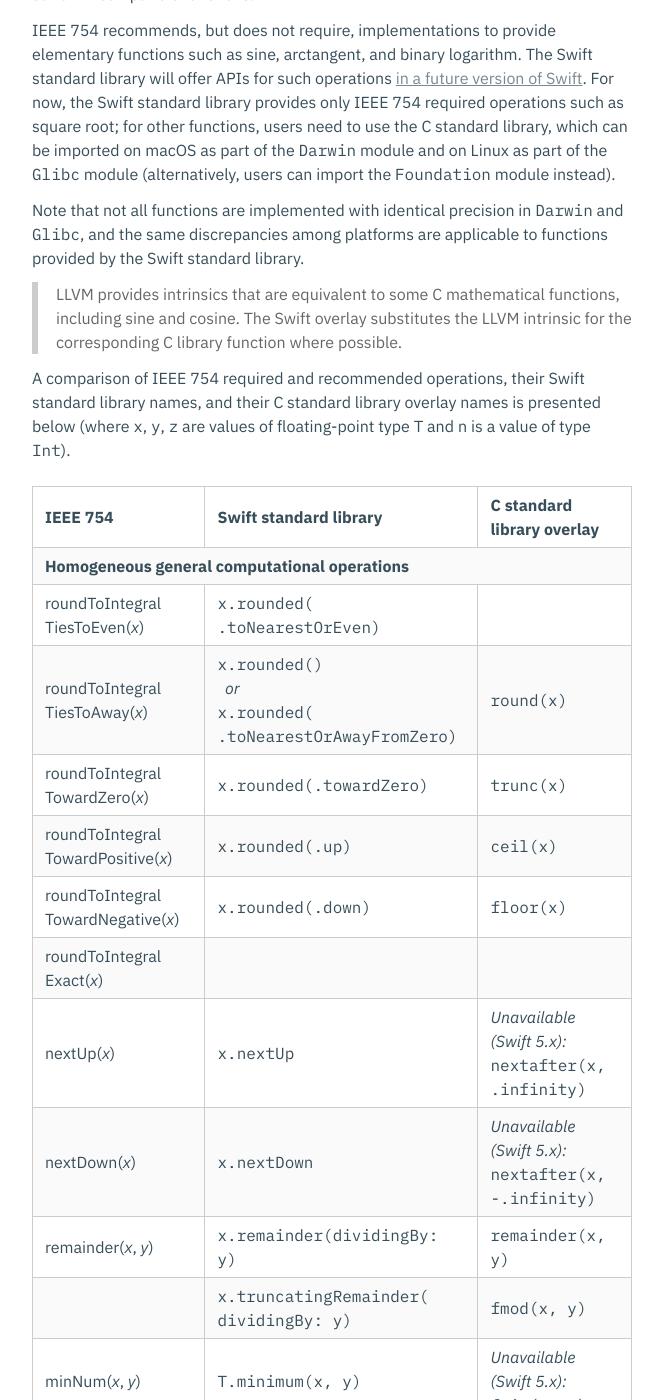
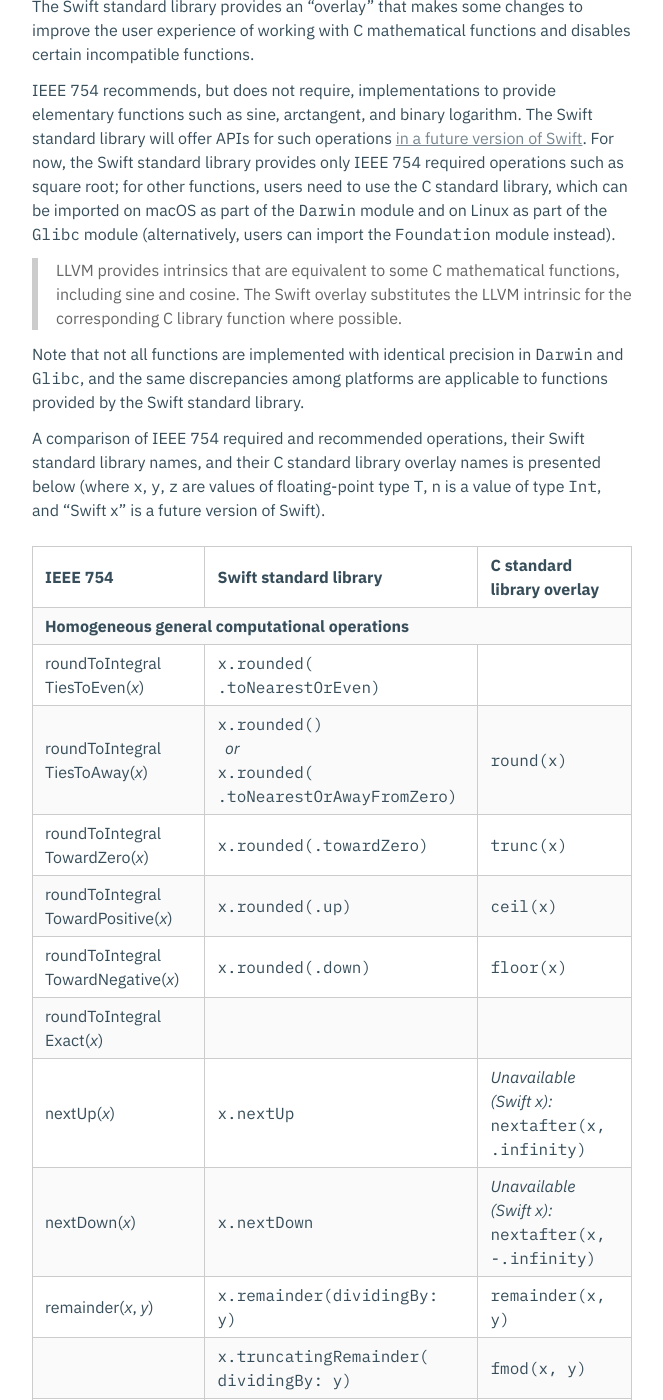
Before and after one commit to xwu/xwu-swift-numerics, a Jekyll site: the page built from floating-point-part-1-rev-1.md, in a window 1280 px wide and 1400 px high, scrolled down 1938 px. Shown: the whole window, without its empty margins (308-971 px from the left). Built offline with Jekyll 4.4.1, drawn with Linux system fonts in a browser that asks for light colours; our own code applies the rules of GitHub Pages for plain Markdown files; some of the changed text lies outside the part shown.

Commit message:
Update to reflect new developments

```diff
--- a/floating-point-part-1-rev-1.md
+++ b/floating-point-part-1-rev-1.md
@@ -30,14 +30,18 @@
 
 LLVM [does support half-precision (16-bit) and quadruple-precision (128-bit)
 binary floating-point types][ref 11-4.1], but this support is not surfaced by
-the Swift standard library. Most platforms offer limited native support for
+the Swift standard library. Some platforms offer limited native support for
 arithmetic using these formats.
+
+> A future version of Swift [may include][ref 11-4.2] support for a 16-bit IEEE
+> 754 binary floating-point type, which would likely be named `Float16`.
 
 [ref 11-1]: https://swift.org/compiler-stdlib/#standard-library-design
 [ref 11-2]: https://github.com/apple/swift/blob/bfddc4a763d1ae2f53a8c3281d2d6f08cd1211a0/stdlib/public/core/Policy.swift#L56
 [ref 11-3]: https://github.com/apple/swift/pull/14971/
 [ref 11-4]: https://msdn.microsoft.com/en-us/library/9cx8xs15.aspx
 [ref 11-4.1]: https://internals.rust-lang.org/t/pre-rfc-introduction-of-half-and-quadruple-precision-floats-f16-and-f128/7521
+[ref 11-4.2]: https://forums.swift.org/t/add-float16/19370
 
 ### IEEE 754
 
@@ -101,24 +105,24 @@
 IEEE 754 recommends, but does not require, implementations to provide elementary
 functions such as sine, arctangent, and binary logarithm. The Swift standard
 library will offer APIs for such operations [in a future version of
-Swift][ref 11-8a]. For now, the Swift standard library provides only IEEE 754
+Swift][ref 11-8.1]. For now, the Swift standard library provides only IEEE 754
 required operations such as square root; for other functions, users need to use
 the C standard library, which can be imported on macOS as part of the `Darwin`
 module and on Linux as part of the `Glibc` module (alternatively, users can
 import the `Foundation` module instead).
 
+> LLVM provides intrinsics that are equivalent to some C mathematical functions,
+> including sine and cosine. The Swift overlay substitutes the LLVM intrinsic
+> for the corresponding C library function where possible.
+
 Note that not all functions are implemented with identical precision in `Darwin`
 and `Glibc`, and the same discrepancies among platforms are applicable to
 functions provided by the Swift standard library.
 
-> LLVM provides intrinsics that are equivalent to some C mathematical functions,
-> including sine and cosine. The Swift overlay substitutes the LLVM intrinsic
-> for the corresponding C library function where possible.
-
 A comparison of IEEE 754 required and recommended operations, their Swift
 standard library names, and their C standard library overlay names is presented
-below (where `x`, `y`, `z` are values of floating-point type `T` and `n` is a
-value of type `Int`).
+below (where `x`, `y`, `z` are values of floating-point type `T`, `n` is a value
+of type `Int`, and "Swift x" is a future version of Swift).
 
 <div class="table-wrapper">
 <table>
@@ -174,12 +178,12 @@
 		<tr>
 			<td>nextUp(<em>x</em>)</td>
 			<td><code>x.nextUp</code></td>
-			<td><em>Unavailable (Swift 5.x):</em><br /><code>nextafter(x, .infinity)</code></td>
+			<td><em>Unavailable (Swift x):</em><br /><code>nextafter(x, .infinity)</code></td>
 		</tr>
 		<tr>
 			<td>nextDown(<em>x</em>)</td>
 			<td><code>x.nextDown</code></td>
-			<td><em>Unavailable (Swift 5.x):</em><br /><code>nextafter(x, -.infinity)</code></td>
+			<td><em>Unavailable (Swift x):</em><br /><code>nextafter(x, -.infinity)</code></td>
 		</tr>
 		<tr>
 			<td>remainder(<em>x</em>, <em>y</em>)</td>
@@ -194,12 +198,12 @@
 		<tr>
 			<td>minNum(<em>x</em>, <em>y</em>)</td>
 			<td><code>T.minimum(x, y)</code></td>
-			<td><em>Unavailable (Swift 5.x):</em><br /><code>fmin(x, y)</code></td>
+			<td><em>Unavailable (Swift x):</em><br /><code>fmin(x, y)</code></td>
 		</tr>
 		<tr>
 			<td>maxNum(<em>x</em>, <em>y</em>)</td>
 			<td><code>T.maximum(x, y)</code></td>
-			<td><em>Unavailable (Swift 5.x):</em><br /><code>fmax(x, y)</code></td>
+			<td><em>Unavailable (Swift x):</em><br /><code>fmax(x, y)</code></td>
 		</tr>
 		<tr>
 			<td></td>
@@ -259,8 +263,8 @@
 		<tr>
 			<td>squareRoot(<em>x</em>)</td>
 			<td><code>x.squareRoot()</code><br />
-				&nbsp;&nbsp;<em>or</em><br />
-				<code>T.sqrt(x)</code> <em>(Swift 5.x)</em></td>
+				&nbsp;&nbsp;<em>or (Swift x)</em><br />
+				<code>T.sqrt(x)</code></td>
 			<td><code>sqrt(x)</code></td>
 		</tr>
 		<tr>
@@ -368,7 +372,7 @@
 	</tbody>
 	<tbody>
 		<tr>
-			<th scope="rowgroup" colspan="3">Additional elementary functions (Swift 5.x)</th>
+			<th scope="rowgroup" colspan="3">Additional elementary functions (Swift x)</th>
 		</tr>
 		<tr>
 			<td>sin</td>
@@ -488,7 +494,7 @@
 		<tr>
 			<td></td>
 			<td><code>T.log2(x)&#8203;.rounded(.down)</code></td>
-			<td><em>Unavailable (Swift 5.x):</em><br /><code>logb(x)</code></td>
+			<td><em>Unavailable (Swift x):</em><br /><code>logb(x)</code></td>
 		</tr>
 		<tr>
 			<td>log10</td>
@@ -548,11 +560,13 @@
 	</tbody>
 	<tbody>
 		<tr>
-			<th scope="rowgroup" colspan="3">Additional real operations (Swift 5.x)</th>
+			<th scope="rowgroup" colspan="3">Additional real operations (Swift x)</th>
 		</tr>
 		<tr>
 			<td>atan2(<em>y</em>, <em>x</em>)</td>
-			<td><code>T.atan2(y: y, x: x)</code></td>
+			<td><code>T.atan2(y: y, x: x)</code><br />
+				&nbsp;&nbsp;<em>or</em><br />
+				<code>atan2(y: y, x: x)</code></td>
 			<td><code>atan2(y, x)</code></td>
 		</tr>
 		<tr>
@@ -593,11 +611,11 @@
 > results if `n` is so large that conversion to `T` would round.
 
 > For more information on the additional elementary functions and real
-> operations added in Swift 5.x, see the Swift Evolution proposal [SE-0246:
-> Generic math(s) functions][ref 11-8b].
+> operations to be added in a future version of Swift, see the Swift Evolution
+> proposal [SE-0246: Generic math(s) functions][ref 11-8.2].
 
-[ref 11-8a]: https://github.com/apple/swift/pull/25302
-[ref 11-8b]: https://github.com/apple/swift-evolution/blob/master/proposals/0246-mathable.md
+[ref 11-8.1]: https://github.com/apple/swift/pull/25302
+[ref 11-8.2]: https://github.com/apple/swift-evolution/blob/master/proposals/0246-mathable.md
 
 ### Finite constants
 
```
Also changed, not shown: other parts of floating-point-part-1-rev-1.md (+19 -7 lines), README.md (+1 -1 lines), integers-part-1.md (+7 -6 lines), numeric-protocols.md (+18 -3 lines).
